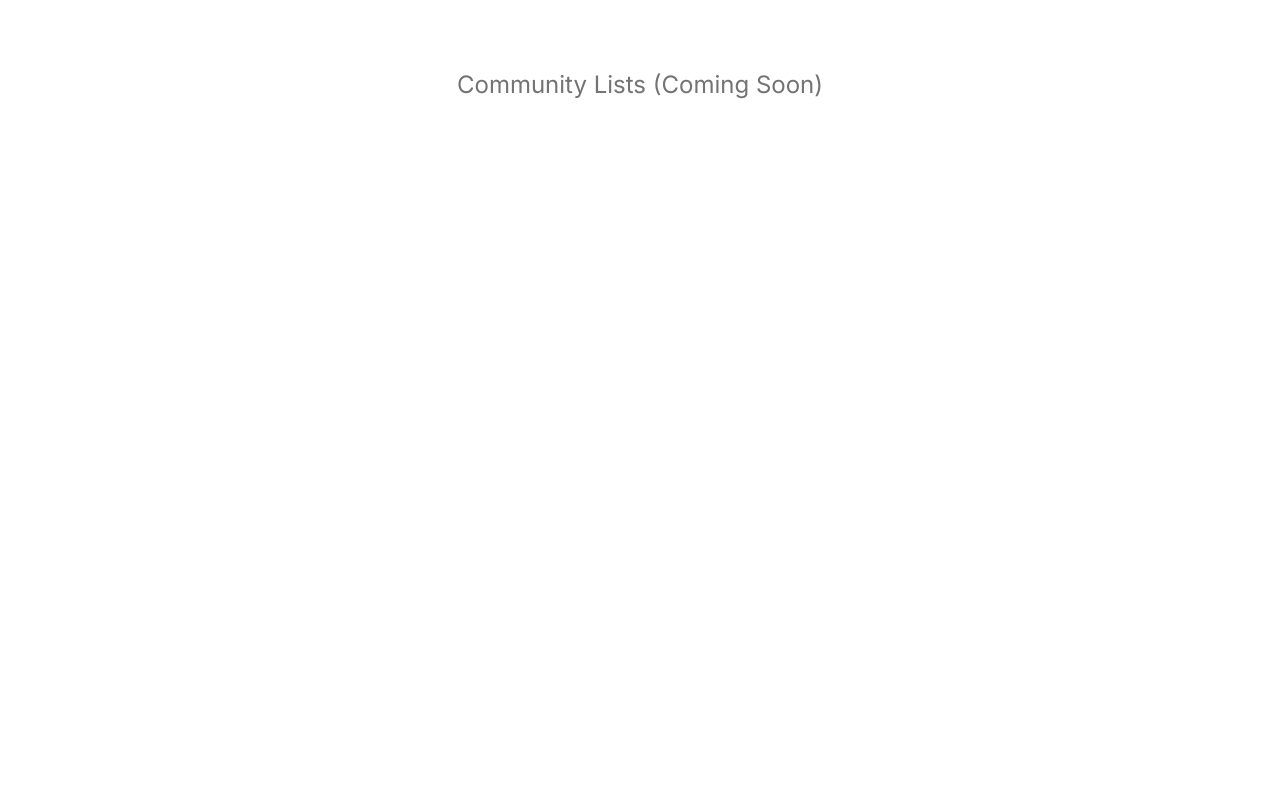
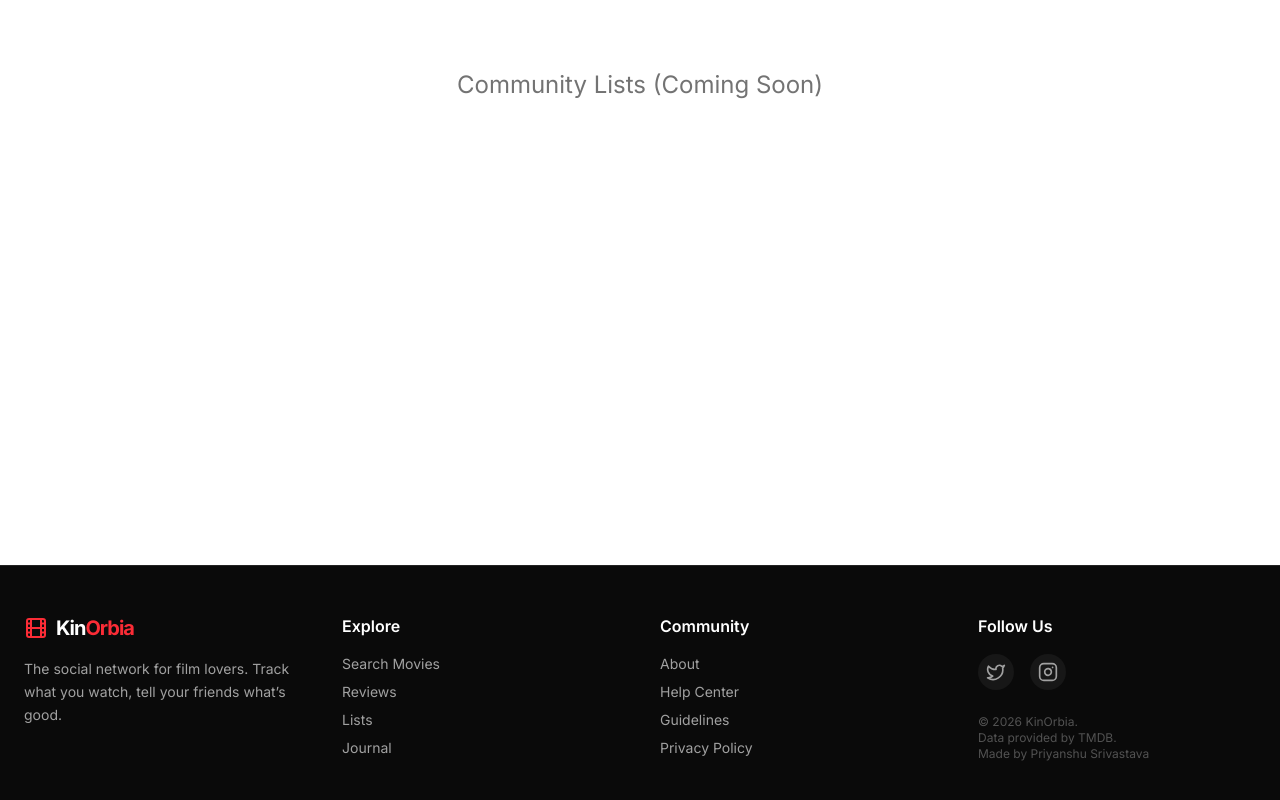
Before and after one commit to priyanshutryingtocode/kinorbia, a Next.js app: page /lists in a window 1280 px wide. Shown: the part 395-1195 px from the top of the page. Before the commit the page ends 880 px from the top, so only its background shows below. Built offline with nearby package versions, Linux system fonts and the light colour scheme.

Commit message:
added footer

```diff
--- a/app/layout.tsx
+++ b/app/layout.tsx
@@ -1,7 +1,8 @@
 import type { Metadata } from "next";
 import { Inter } from "next/font/google";
 import "./globals.css";
-import Navbar from "@/components/Navbar"; // <-- Import it
+import Navbar from "@/components/Navbar";
+import Footer from "@/components/Footer";
 
 const inter = Inter({ subsets: ["latin"] });
 
@@ -18,10 +19,11 @@ export default function RootLayout({
   return (
     <html lang="en">
       <body className={`${inter.className} bg-neutral-950 text-neutral-100`}>
-        <Navbar /> {/* <-- Add it here */}
-        <div className="pt-20"> {/* <-- Add padding so content isn't hidden behind the fixed navbar */}
+        <Navbar />
+        <div className="pt-20">
           {children}
         </div>
+        <Footer />
       </body>
     </html>
   );
--- /dev/null
+++ b/components/Footer.tsx
@@ -0,0 +1,63 @@
+import Link from "next/link";
+import { Film, Twitter, Instagram } from "lucide-react";
+
+export default function Footer() {
+  return (
+    <footer className="border-t border-white/10 bg-neutral-950 text-neutral-400 py-12 mt-20">
+      <div className="max-w-7xl mx-auto px-6 grid grid-cols-1 md:grid-cols-4 gap-10">
+
+        {/* Column 1: Brand */}
+        <div className="space-y-4">
+          <Link href="/" className="flex items-center gap-2 group">
+            <Film className="w-6 h-6 text-red-500" />
+            <span className="text-xl font-bold tracking-tighter text-white">
+              Kin<span className="text-red-500">Orbia</span>
+            </span>
+          </Link>
+          <p className="text-sm leading-relaxed">
+            The social network for film lovers. Track what you watch, tell your friends what’s good.
+          </p>
+        </div>
+
+        {/* Column 2: Navigation */}
+        <div>
+          <h3 className="text-white font-semibold mb-4">Explore</h3>
+          <ul className="space-y-2 text-sm">
+            <li><Link href="/search" className="hover:text-red-500 transition">Search Movies</Link></li>
+            <li><Link href="/reviews" className="hover:text-red-500 transition">Reviews</Link></li>
+            <li><Link href="/lists" className="hover:text-red-500 transition">Lists</Link></li>
+            <li><Link href="/journal" className="hover:text-red-500 transition">Journal</Link></li>
+          </ul>
+        </div>
+
+        {/* Column 3: Legal/About */}
+        <div>
+          <h3 className="text-white font-semibold mb-4">Community</h3>
+          <ul className="space-y-2 text-sm">
+            <li><Link href="/about" className="hover:text-red-500 transition">About</Link></li>
+            <li><Link href="/help" className="hover:text-red-500 transition">Help Center</Link></li>
+            <li><Link href="/guidelines" className="hover:text-red-500 transition">Guidelines</Link></li>
+            <li><Link href="/privacy" className="hover:text-red-500 transition">Privacy Policy</Link></li>
+          </ul>
+        </div>
+
+        {/* Column 4: Socials */}
+        <div>
+          <h3 className="text-white font-semibold mb-4">Follow Us</h3>
+          <div className="flex gap-4">
+            <a href="#" className="p-2 bg-neutral-900 rounded-full hover:bg-red-600 hover:text-white transition">
+              <Twitter className="w-5 h-5" />
+            </a>
+            <a href="#" className="p-2 bg-neutral-900 rounded-full hover:bg-red-600 hover:text-white transition">
+              <Instagram className="w-5 h-5" />
+            </a>
+          </div>
+          <p className="mt-6 text-xs text-neutral-600">
+            © {new Date().getFullYear()} KinOrbia. <br/> Data provided by TMDB. <br/> Made by Priyanshu Srivastava
+          </p>
+        </div>
+
+      </div>
+    </footer>
+  );
+}
```
